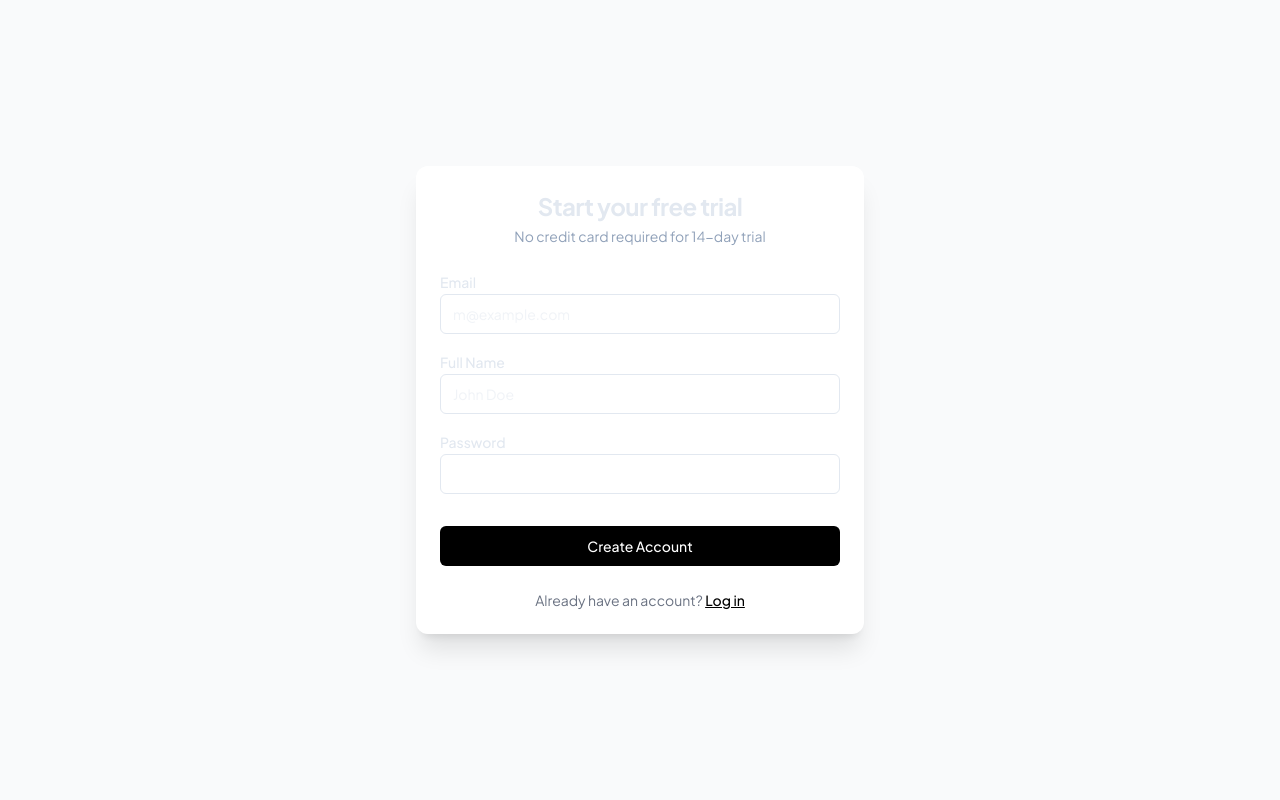
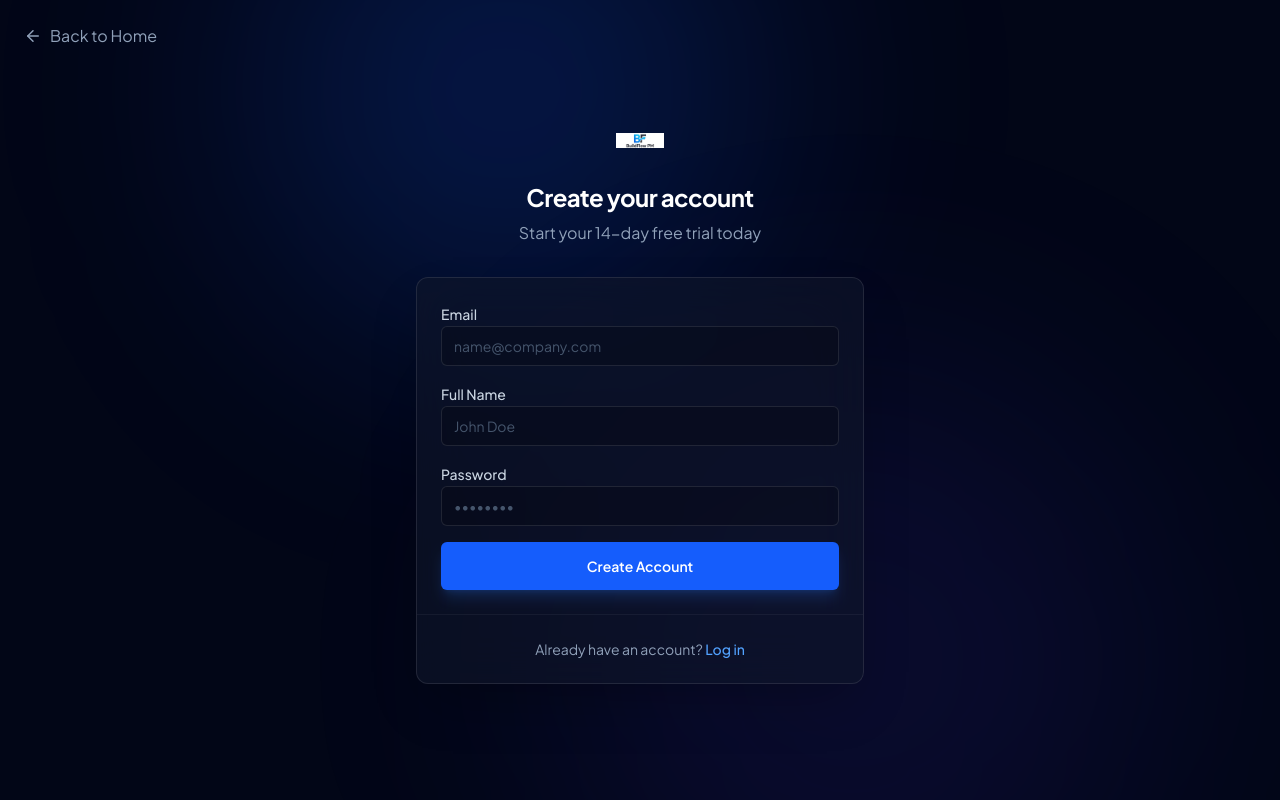
Before and after one commit to AlbrightCo/buildflow-pm-app, a Next.js app: page /login in a window 1280 px wide. Both pictures are taken after a click on the button "Sign up". Built offline with nearby package versions, Linux system fonts and the light colour scheme; no server answers.

Commit message:
Fix build error and theme login page

```diff
--- a/src/app/login/page.tsx
+++ b/src/app/login/page.tsx
@@ -10,10 +10,10 @@ import { signInWithEmailAndPassword } from "firebase/auth";
 import { auth } from "@/lib/firebase";
 import { Card, CardContent, CardDescription, CardFooter, CardHeader, CardTitle } from "@/components/ui/card";
 import { Input } from "@/components/ui/input";
-import { Button } from "@/components/ui/button"; // Assuming you have a button component, if not I will use standard or create it.
-// Actually, I don't see a button component in the file list earlier, but I see input and card. I'll check user file list again.
-// User has input.tsx and card.tsx. I'll use standard <button> with tailwind if Button component is missing, or try to import it if I think it exists.
-// I'll check for Button component first to be safe, but for now I'll assume standard HTML button with classes to avoid errors if file missing.
+import { Button } from "@/components/ui/button";
+import Link from "next/link";
+import Image from "next/image";
+import { ArrowLeft } from "lucide-react";
 
 const schema = z.object({
     email: z.string().email({ message: "Invalid email address" }),
@@ -26,8 +26,7 @@ type FormData = z.infer<typeof schema>;
 export default function LoginPage() {
     const [isLogin, setIsLogin] = useState(true);
     const [error, setError] = useState<string | null>(null);
-    const { signUp } = useAuth(); // We need to export signIn from context too or just import direct from firebase content.
-    // I imported signInWithEmailAndPassword directly.
+    const { signUp } = useAuth();
     const router = useRouter();
 
     const { register, handleSubmit, formState: { errors, isSubmitting } } = useForm<FormData>({
@@ -57,75 +56,95 @@ export default function LoginPage() {
     };
 
     return (
-        <div className="flex min-h-screen items-center justify-center bg-gray-50 dark:bg-zinc-900 p-4">
-            <Card className="w-full max-w-md shadow-xl border-0 bg-white dark:bg-zinc-950">
-                <CardHeader className="space-y-1">
-                    <CardTitle className="text-2xl font-bold text-center">
-                        {isLogin ? "Welcome back" : "Start your free trial"}
-                    </CardTitle>
-                    <CardDescription className="text-center">
-                        {isLogin
-                            ? "Enter your credentials to access your account"
-                            : "No credit card required for 14-day trial"}
-                    </CardDescription>
-                </CardHeader>
-                <CardContent>
+        <div className="min-h-screen bg-[#020617] flex flex-col items-center justify-center p-4 relative overflow-hidden">
+
+            {/* Background Effects */}
+            <div className="fixed inset-0 z-0 pointer-events-none">
+                <div className="absolute top-[-20%] left-[20%] w-[500px] h-[500px] bg-blue-600/20 rounded-full blur-[128px]" />
+                <div className="absolute bottom-[-20%] right-[10%] w-[600px] h-[600px] bg-indigo-600/10 rounded-full blur-[128px]" />
+            </div>
+
+            <div className="absolute top-6 left-6 z-20">
+                <Link href="/" className="text-slate-400 hover:text-white flex items-center gap-2 transition-colors">
+                    <ArrowLeft size={18} /> Back to Home
+                </Link>
+            </div>
+
+            <div className="w-full max-w-md relative z-10">
+                <div className="text-center mb-8">
+                    <div className="relative w-12 h-12 mx-auto mb-4">
+                        <Image src="/logo.png" alt="BuildFlow" fill className="object-contain" />
+                    </div>
+                    <h1 className="text-2xl font-bold tracking-tight text-white">
+                        {isLogin ? "Welcome back" : "Create your account"}
+                    </h1>
+                    <p className="text-slate-400 mt-2">
+                        {isLogin ? "Enter your credentials to access your account" : "Start your 14-day free trial today"}
+                    </p>
+                </div>
+
+                <Card className="border-white/10 bg-[#0F172A]/60 backdrop-blur-xl shadow-2xl">
+                    <CardContent className="pt-6">
                         <form onSubmit={handleSubmit(onSubmit)} className="space-y-4">
                             <div className="space-y-2">
-                            <label className="text-sm font-medium leading-none peer-disabled:cursor-not-allowed peer-disabled:opacity-70" htmlFor="email">Email</label>
+                                <label className="text-sm font-medium leading-none text-slate-300" htmlFor="email">Email</label>
                                 <Input
                                     id="email"
                                     type="email"
-                                placeholder="m@example.com"
+                                    placeholder="name@company.com"
+                                    className="bg-black/20 border-white/10 text-white placeholder:text-slate-600 focus:ring-blue-500 focus:border-blue-500"
                                     {...register("email")}
                                 />
-                            {errors.email && <p className="text-sm text-red-500">{errors.email.message}</p>}
+                                {errors.email && <p className="text-xs text-red-400">{errors.email.message}</p>}
                             </div>
 
                             {!isLogin && (
                                 <div className="space-y-2">
-                                <label className="text-sm font-medium leading-none" htmlFor="name">Full Name</label>
+                                    <label className="text-sm font-medium leading-none text-slate-300" htmlFor="name">Full Name</label>
                                     <Input
                                         id="name"
                                         type="text"
                                         placeholder="John Doe"
+                                        className="bg-black/20 border-white/10 text-white placeholder:text-slate-600 focus:ring-blue-500 focus:border-blue-500"
                                         {...register("name")}
                                     />
-                                {errors.name && <p className="text-sm text-red-500">{errors.name.message}</p>}
+                                    {errors.name && <p className="text-xs text-red-400">{errors.name.message}</p>}
                                 </div>
                             )}
 
                             <div className="space-y-2">
-                            <label className="text-sm font-medium leading-none" htmlFor="password">Password</label>
+                                <label className="text-sm font-medium leading-none text-slate-300" htmlFor="password">Password</label>
                                 <Input
                                     id="password"
                                     type="password"
+                                    placeholder="••••••••"
+                                    className="bg-black/20 border-white/10 text-white placeholder:text-slate-600 focus:ring-blue-500 focus:border-blue-500"
                                     {...register("password")}
                                 />
-                            {errors.password && <p className="text-sm text-red-500">{errors.password.message}</p>}
+                                {errors.password && <p className="text-xs text-red-400">{errors.password.message}</p>}
                             </div>
 
                             {error && (
-                            <div className="p-3 text-sm text-red-500 bg-red-50 dark:bg-red-900/20 rounded-md">
+                                <div className="p-3 text-sm text-red-300 bg-red-500/10 border border-red-500/20 rounded-md">
                                     {error}
                                 </div>
                             )}
 
-                        <button
+                            <Button
                                 type="submit"
                                 disabled={isSubmitting}
-                            className="w-full inline-flex items-center justify-center whitespace-nowrap rounded-md text-sm font-medium ring-offset-background transition-colors focus-visible:outline-none focus-visible:ring-2 focus-visible:ring-ring focus-visible:ring-offset-2 disabled:pointer-events-none disabled:opacity-50 bg-primary text-primary-foreground hover:bg-primary/90 h-10 px-4 py-2 bg-black text-white dark:bg-white dark:text-black mt-4"
+                                className="w-full bg-blue-600 hover:bg-blue-500 text-white font-semibold py-6 shadow-lg shadow-blue-500/20"
                             >
                                 {isSubmitting ? "Loading..." : (isLogin ? "Sign In" : "Create Account")}
-                        </button>
+                            </Button>
                         </form>
                     </CardContent>
-                <CardFooter>
-                    <div className="text-sm text-center w-full text-gray-500">
+                    <CardFooter className="flex justify-center border-t border-white/5 pt-6">
+                        <div className="text-sm text-center w-full text-slate-400">
                             {isLogin ? "Don't have an account? " : "Already have an account? "}
                             <button
                                 onClick={() => { setIsLogin(!isLogin); setError(null); }}
-                            className="underline text-black dark:text-white hover:text-gray-700 font-medium"
+                                className="text-blue-400 hover:text-blue-300 font-medium transition-colors"
                             >
                                 {isLogin ? "Sign up" : "Log in"}
                             </button>
@@ -133,5 +152,6 @@ export default function LoginPage() {
                     </CardFooter>
                 </Card>
             </div>
+        </div>
     );
 }
--- a/src/contexts/AuthContext.tsx
+++ b/src/contexts/AuthContext.tsx
@@ -45,10 +45,16 @@ export const AuthProvider = ({ children }: { children: React.ReactNode }) => {
             // 3. Create Firestore Profile with 14-day trial
             const trialExpiresAt = addDays(new Date(), 14);
 
+            const nameParts = name.split(' ');
+            const firstName = nameParts[0];
+            const lastName = nameParts.length > 1 ? nameParts.slice(1).join(' ') : '';
+
             const newProfile: UserProfile = {
                 uid: user.uid,
                 email: user.email,
                 displayName: name,
+                firstName: firstName,
+                lastName: lastName,
                 role: 'client', // Default role
                 trialExpiresAt: trialExpiresAt,
                 subscriptionStatus: 'trial',
@@ -84,6 +90,8 @@ export const AuthProvider = ({ children }: { children: React.ReactNode }) => {
                             uid: authUser.uid,
                             email: authUser.email,
                             displayName: data.displayName,
+                            firstName: data.firstName || data.displayName?.split(' ')[0], // Fallback for existing users
+                            lastName: data.lastName,
                             role: data.role,
                             trialExpiresAt: data.trialExpiresAt?.toDate() || new Date(),
                             subscriptionStatus: data.subscriptionStatus,
--- a/src/types/user.ts
+++ b/src/types/user.ts
@@ -2,6 +2,8 @@ export interface UserProfile {
     uid: string;
     email: string | null;
     displayName: string | null;
+    firstName?: string;
+    lastName?: string;
     role: 'admin' | 'manager' | 'client';
     trialExpiresAt: Date; // Firestore Timestamp converted to Date
     subscriptionStatus: 'trial' | 'active' | 'expired';
```
Lines whose indentation alone changed are shown as unchanged.
